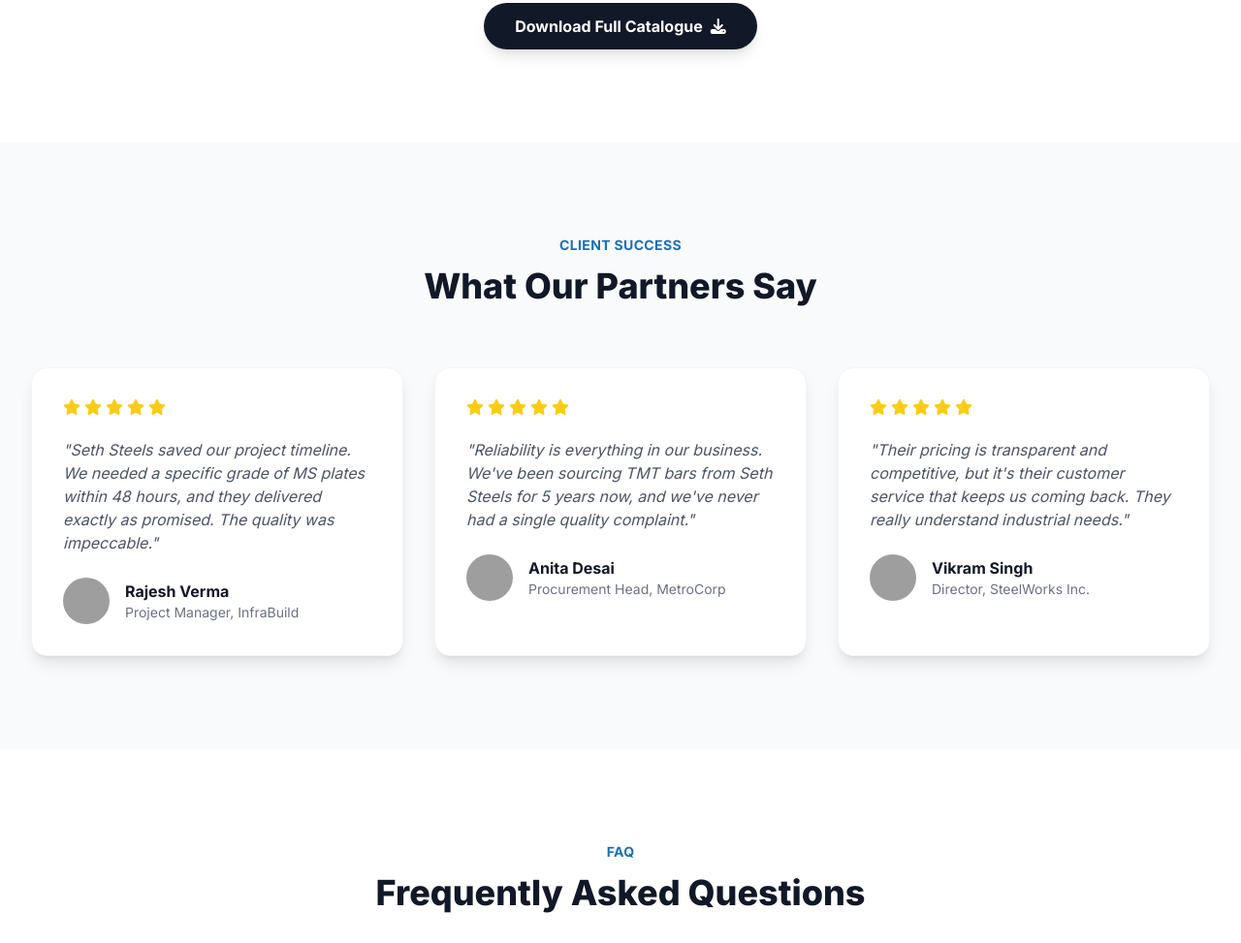
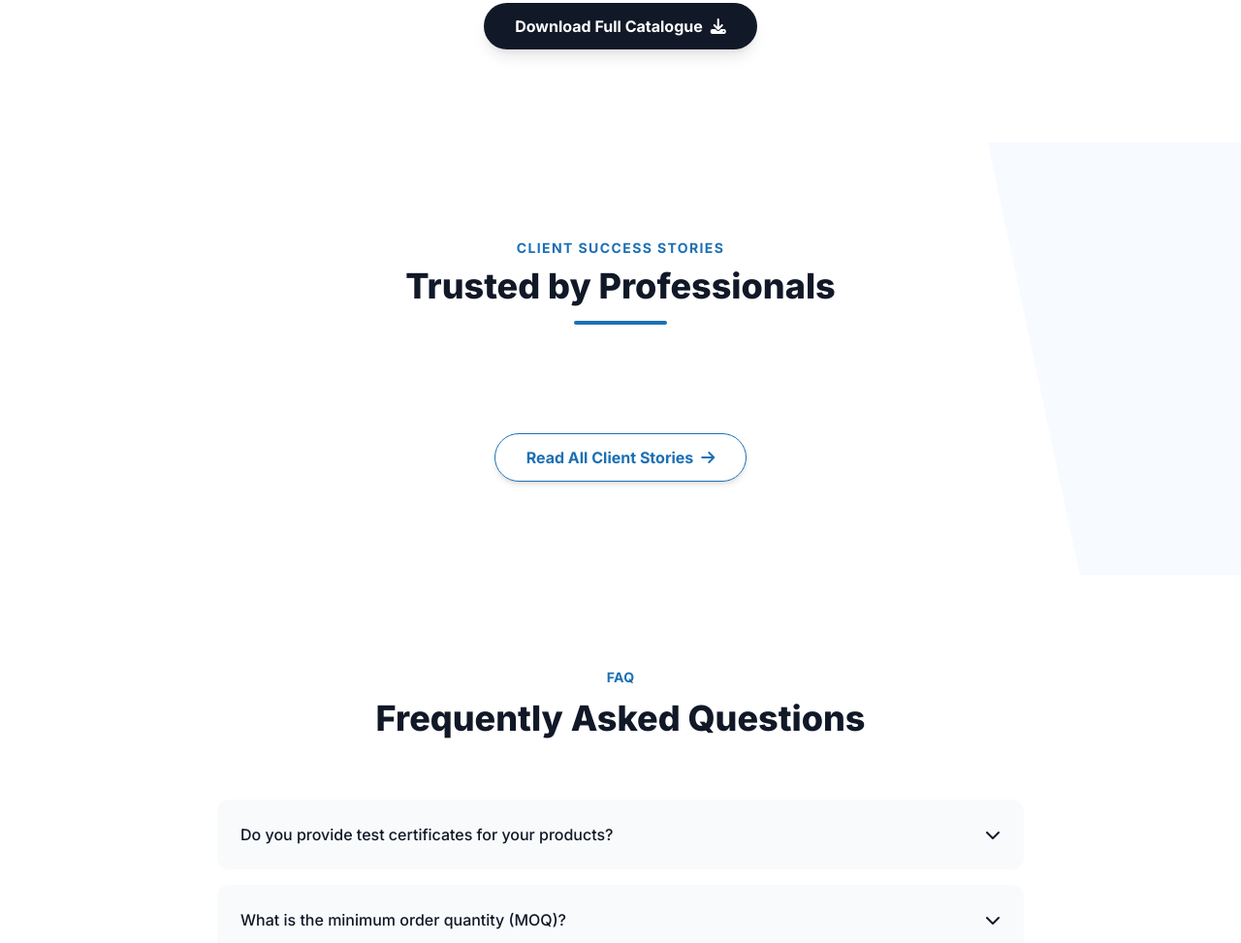
Before and after one commit to murtaza-makreate/seth-steels-website, a plain HTML site: page index.html in a window 1280 px wide. Shown: the part 3134-4107 px from the top of the page at 97% size. Drawn offline with nearby package versions, Linux system fonts and the light colour scheme; grey boxes are pictures that could not be loaded.

Commit message:
Update index.html with new dynamic testimonials section

```diff
--- a/index.html
+++ b/index.html
@@ -554,70 +554,25 @@
 
 
     <!-- Testimonials Section -->
-    <section id="testimonials" class="py-24 bg-gray-50">
-        <div class="max-w-7xl mx-auto px-4 sm:px-6 lg:px-8">
-            <div class="text-center mb-16 fade-in-section">
-                <h2 class="text-sethBlue font-bold tracking-wide uppercase text-sm mb-3">Client Success</h2>
-                <h2 class="text-4xl font-extrabold text-gray-900 mb-4">What Our Partners Say</h2>
+    <section id="testimonials" class="py-24 bg-white relative overflow-hidden">
+        <div class="absolute top-0 right-0 w-1/3 h-full bg-blue-50/50 skew-x-12 transform translate-x-1/2"></div>
+        <div class="max-w-7xl mx-auto px-4 sm:px-6 lg:px-8 relative z-10">
+            <div class="text-center mb-16">
+                <span class="text-sethBlue font-bold tracking-widest uppercase text-sm">Client Success Stories</span>
+                <h2 class="text-4xl font-extrabold text-gray-900 mt-2 mb-4">Trusted by Professionals</h2>
+                <div class="h-1 w-24 bg-sethBlue mx-auto rounded-full"></div>
             </div>
 
-            <div class="grid grid-cols-1 md:grid-cols-2 lg:grid-cols-3 gap-8">
-                <!-- Testimonial 1 -->
-                <div class="bg-white p-8 rounded-2xl shadow-lg border border-gray-100 fade-in-section">
-                    <div class="flex items-center gap-1 text-yellow-400 mb-6">
-                        <i class="fas fa-star"></i><i class="fas fa-star"></i><i class="fas fa-star"></i><i
-                            class="fas fa-star"></i><i class="fas fa-star"></i>
-                    </div>
-                    <p class="text-gray-600 mb-6 italic">"Seth Steels saved our project timeline. We needed a specific
-                        grade of MS plates within 48 hours, and they delivered exactly as promised. The quality was
-                        impeccable."</p>
-                    <div class="flex items-center gap-4">
-                        <img src="https://images.unsplash.com/photo-1560250097-0b93528c311a?ixlib=rb-4.0.3&auto=format&fit=crop&w=100&q=80"
-                            alt="Client" class="w-12 h-12 rounded-full object-cover">
-                        <div>
-                            <h4 class="font-bold text-gray-900">Rajesh Verma</h4>
-                            <p class="text-sm text-gray-500">Project Manager, InfraBuild</p>
-                        </div>
-                    </div>
-                </div>
+            <div id="homepage-testimonials-grid" class="grid grid-cols-1 md:grid-cols-3 gap-8">
+                <!-- Dynamically loaded from js/testimonials.js -->
+            </div>
 
-                <!-- Testimonial 2 -->
-                <div class="bg-white p-8 rounded-2xl shadow-lg border border-gray-100 fade-in-section"
-                    style="transition-delay: 100ms;">
-                    <div class="flex items-center gap-1 text-yellow-400 mb-6">
-                        <i class="fas fa-star"></i><i class="fas fa-star"></i><i class="fas fa-star"></i><i
-                            class="fas fa-star"></i><i class="fas fa-star"></i>
-                    </div>
-                    <p class="text-gray-600 mb-6 italic">"Reliability is everything in our business. We've been sourcing
-                        TMT bars from Seth Steels for 5 years now, and we've never had a single quality complaint."</p>
-                    <div class="flex items-center gap-4">
-                        <img src="https://images.unsplash.com/photo-1573496359142-b8d87734a5a2?ixlib=rb-4.0.3&auto=format&fit=crop&w=100&q=80"
-                            alt="Client" class="w-12 h-12 rounded-full object-cover">
-                        <div>
-                            <h4 class="font-bold text-gray-900">Anita Desai</h4>
-                            <p class="text-sm text-gray-500">Procurement Head, MetroCorp</p>
-                        </div>
-                    </div>
-                </div>
-
-                <!-- Testimonial 3 -->
-                <div class="bg-white p-8 rounded-2xl shadow-lg border border-gray-100 fade-in-section"
-                    style="transition-delay: 200ms;">
-                    <div class="flex items-center gap-1 text-yellow-400 mb-6">
-                        <i class="fas fa-star"></i><i class="fas fa-star"></i><i class="fas fa-star"></i><i
-                            class="fas fa-star"></i><i class="fas fa-star"></i>
-                    </div>
-                    <p class="text-gray-600 mb-6 italic">"Their pricing is transparent and competitive, but it's their
-                        customer service that keeps us coming back. They really understand industrial needs."</p>
-                    <div class="flex items-center gap-4">
-                        <img src="https://images.unsplash.com/photo-1519085360753-af0119f7cbe7?ixlib=rb-4.0.3&auto=format&fit=crop&w=100&q=80"
-                            alt="Client" class="w-12 h-12 rounded-full object-cover">
-                        <div>
-                            <h4 class="font-bold text-gray-900">Vikram Singh</h4>
-                            <p class="text-sm text-gray-500">Director, SteelWorks Inc.</p>
-                        </div>
-                    </div>
-                </div>
+            <div class="text-center mt-12">
+                <a href="testimonials.html"
+                    class="inline-flex items-center px-8 py-3 border border-sethBlue text-sethBlue font-bold rounded-full hover:bg-sethBlue hover:text-white transition-all shadow-md">
+                    Read All Client Stories
+                    <i class="fas fa-arrow-right ml-2"></i>
+                </a>
             </div>
         </div>
     </section>
```
